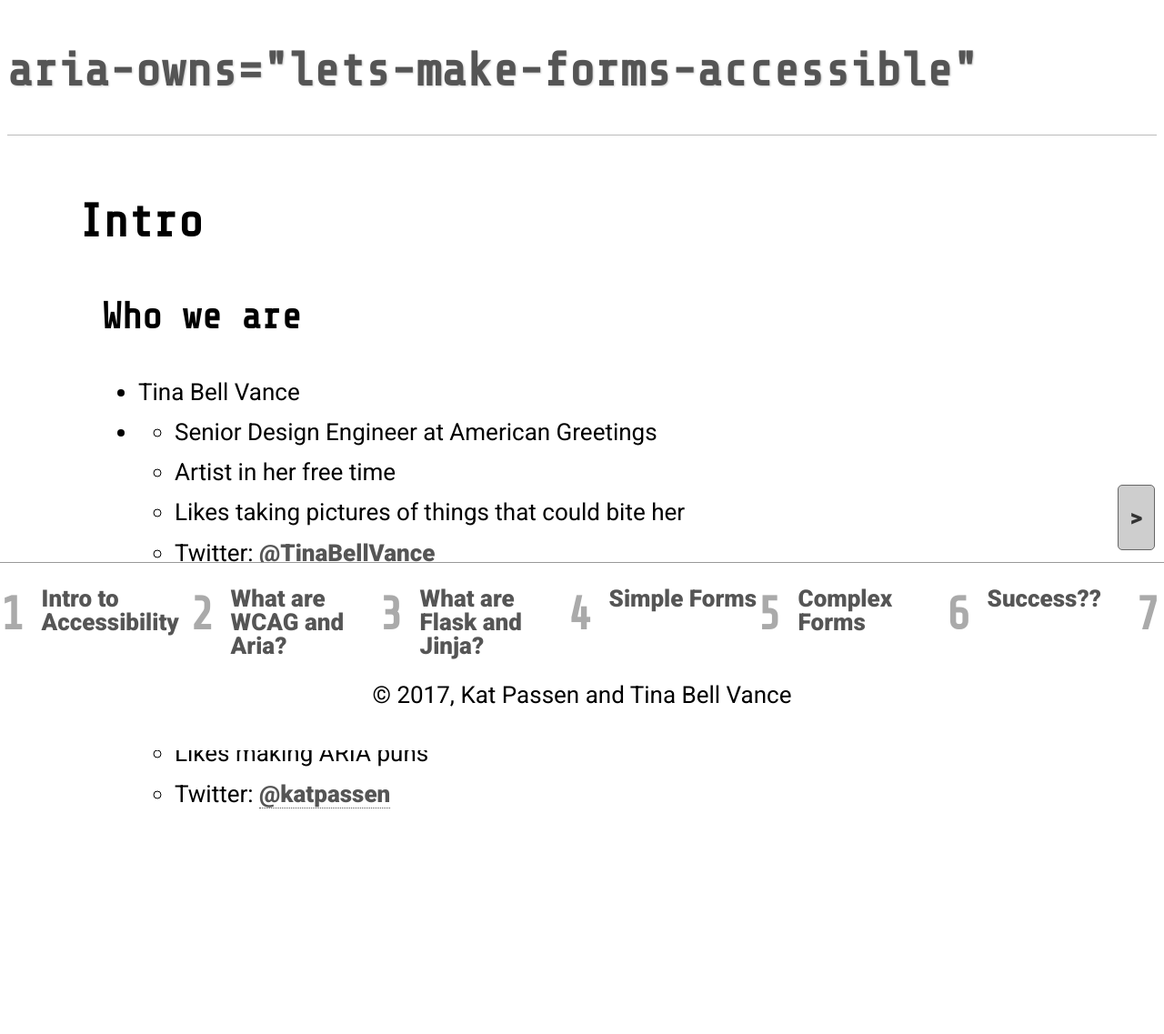
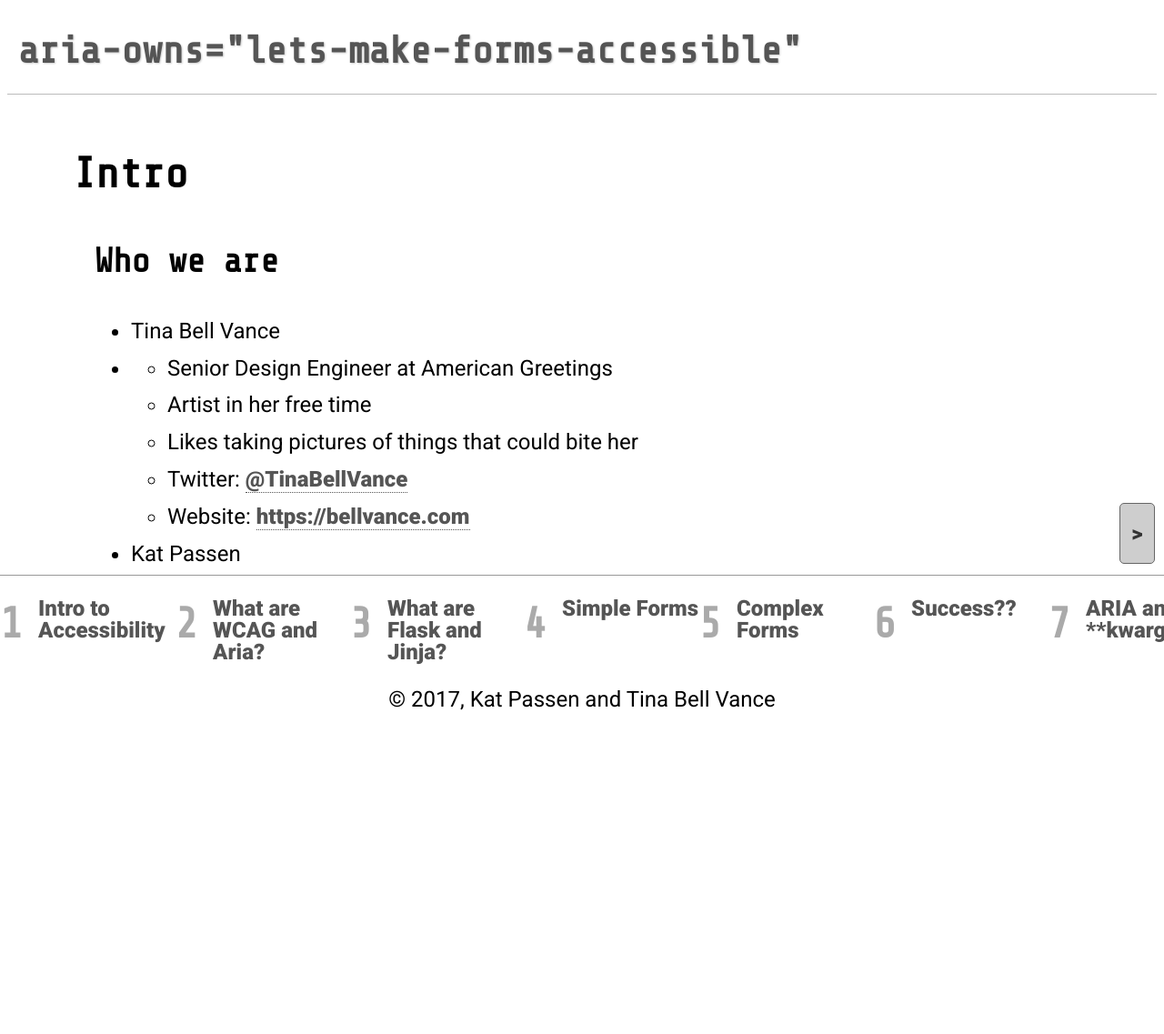
Before and after one commit to accessibleFlask/aria-owns, a Flask app: page / in a window 1280 px wide. Shown: the whole page at 91% size. After the commit the page ends 781 px from the top, so only its background shows below. Run offline with Flask 2, Linux system fonts and the light colour scheme; some libraries are stand-ins or nearby versions.

Commit message:
Lowering font size

```diff
--- a/app/static/styles/style.scss
+++ b/app/static/styles/style.scss
@@ -3,7 +3,7 @@
 
 html {
     font-family: 'Roboto', sans-serif;
-    font-size: 26px;
+    font-size: 24px;
     line-height: 1.7;
 }
 
@@ -28,7 +28,9 @@ a {
     }
 }
 
-h1 { font-size: 2rem;
+h1 {
+    font-size: 1.75rem;
+    padding: 0;
     a {
         border: none;
         text-decoration: none;
@@ -356,11 +358,11 @@ div[role="alert"] {
     @include order(1);
     border-bottom: 1px solid #bbb;
     margin: 0 auto 1rem auto;
-    padding: 1rem 0;
+    padding: .5rem;
     width: 100%;
 
     h1 {
-        margin: 0;
+        margin: 0 auto;
     }
 }
 
```
